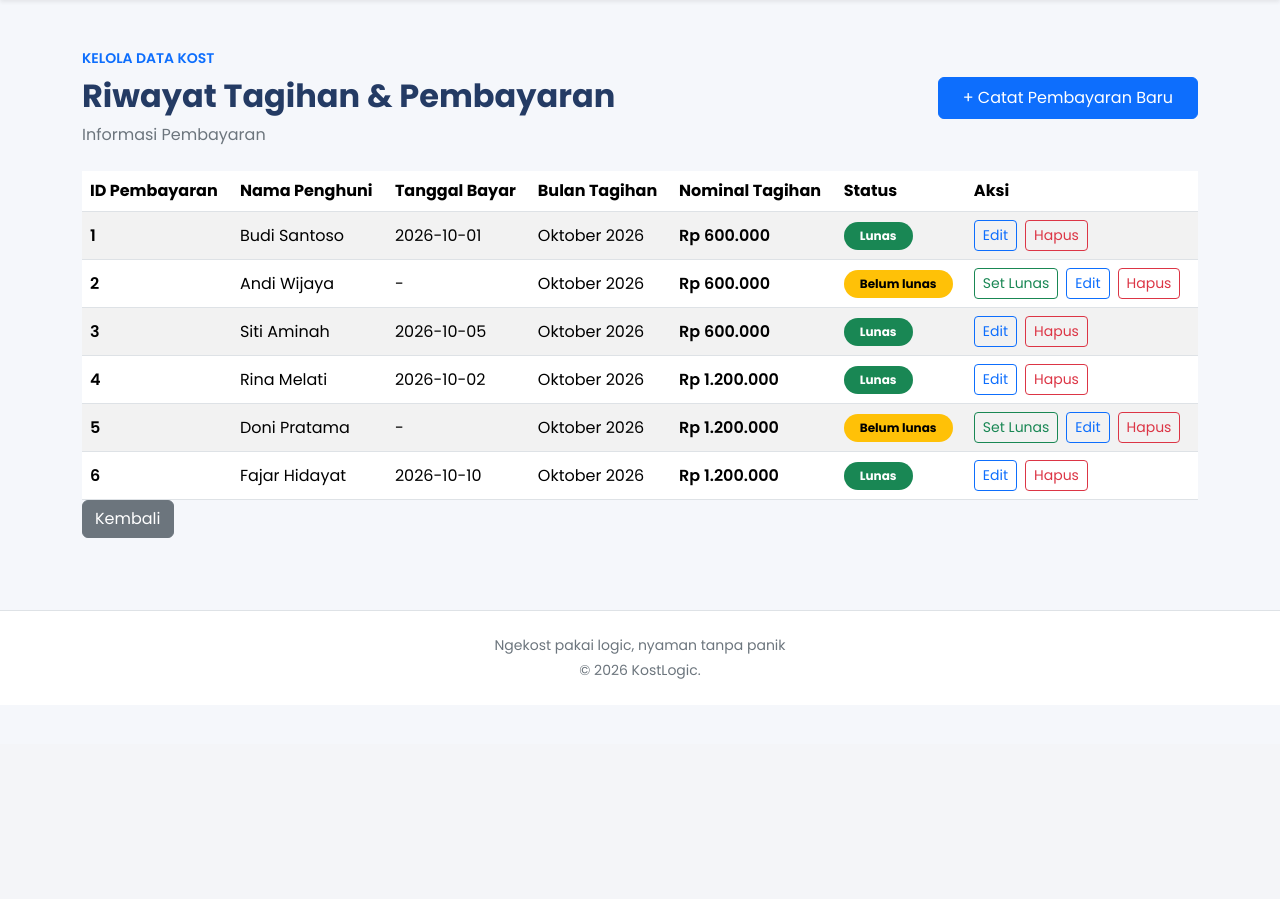
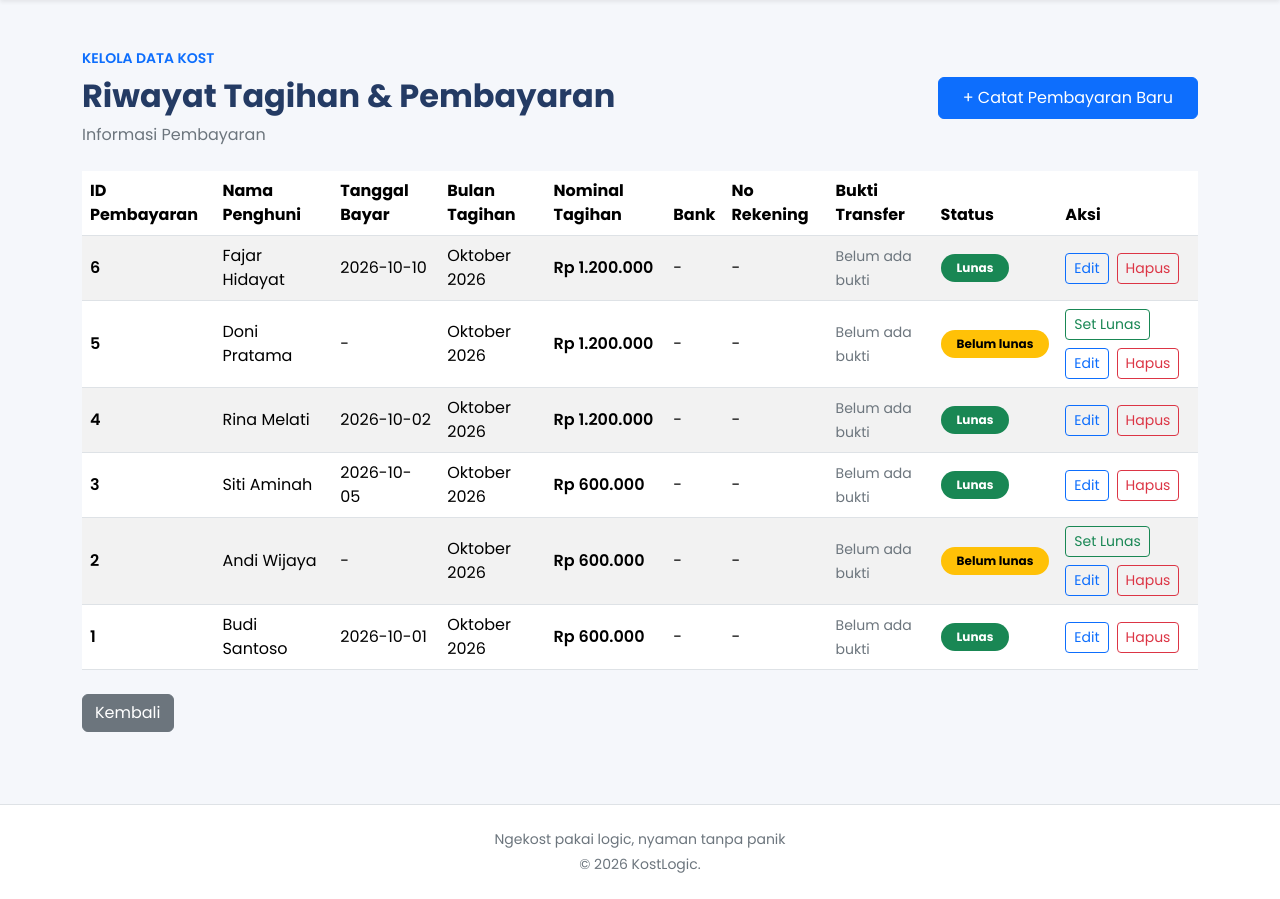
Before and after one commit to selaaa07/sistem-kost, a PHP site: page /pembayaran_tampil.php in a window 1280 px wide. Shown: the part 56-955 px from the top of the page. Before the commit the page ends 735 px from the top, so only its background shows below. Run offline with PHP 8.4, Linux system fonts and the light colour scheme; a user stored in the database is signed in; data comes from the database, SQL or seed files in the repository.

Commit message:
Menambahkan keamanan session admin di pembayaran

```diff
--- a/pembayaran_tampil.php
+++ b/pembayaran_tampil.php
@@ -1,8 +1,14 @@
 <?php
+session_start();
+if (!isset($_SESSION['role']) || $_SESSION['role'] != 'admin') {
+    header("Location: login.php");
+    exit;
+}
+
 include 'koneksi.php';
 
 if (isset($_GET['aksi']) && $_GET['aksi'] == 'lunas' && isset($_GET['id'])) {
-    $id_bayar = $_GET['id'];
+    $id_bayar = mysqli_real_escape_string($koneksi, $_GET['id']);
     $update_query = "UPDATE pembayaran SET status_pembayaran = 'lunas' WHERE id_pembayaran = '$id_bayar'";
     mysqli_query($koneksi, $update_query);
     header("Location: pembayaran_tampil.php");
@@ -14,24 +20,15 @@ include 'header.php';
 
 <div class="d-flex flex-wrap justify-content-between align-items-center gap-3 mb-4">
     <div>
-        <p class="text-primary fw-semibold small mb-2">
-            KELOLA DATA KOST
-        </p>
-
-        <h2 class="fw-bold mb-2" style="color: #243b64;">
-            Riwayat Tagihan & Pembayaran
-        </h2>
-
-        <p class="text-secondary mb-0">
-            Informasi Pembayaran
-        </p>
+        <p class="text-primary fw-semibold small mb-2">KELOLA DATA KOST</p>
+        <h2 class="fw-bold mb-2" style="color: #243b64;">Riwayat Tagihan & Pembayaran</h2>
+        <p class="text-secondary mb-0">Informasi Pembayaran</p>
     </div>
 
     <a href="pembayaran_tambah.php" class="btn btn-primary px-4 py-2">
         + Catat Pembayaran Baru
     </a>
 </div>
-
 
 <div class="table-responsive">
     <table class="table table-hover table-striped align-middle mb-0">
@@ -42,17 +39,20 @@ include 'header.php';
                 <th>Tanggal Bayar</th>
                 <th>Bulan Tagihan</th>
                 <th>Nominal Tagihan</th>
+                <!-- Tambahan Kolom Baru -->
+                <th>Bank</th>
+                <th>No Rekening</th>
+                <th>Bukti Transfer</th>
                 <th>Status</th>
                 <th>Aksi</th>
             </tr>
         </thead>
-
         <tbody>
         <?php
         $query = "SELECT pembayaran.*, penghuni.nama_penghuni
                     FROM pembayaran
                     LEFT JOIN penghuni ON pembayaran.id_penghuni = penghuni.id_penghuni
-                        ORDER BY pembayaran.id_pembayaran ASC";
+                    ORDER BY pembayaran.id_pembayaran DESC";
         $result = mysqli_query($koneksi, $query);
 
         if ($result && mysqli_num_rows($result) > 0) {
@@ -68,9 +68,7 @@ include 'header.php';
                     <?php if ($row['nama_penghuni'] !== null) { ?>
                         <?= htmlspecialchars($row['nama_penghuni']) ?>
                     <?php } else { ?>
-                            <span class="text-danger small">
-                                Penghuni Sudah Dihapus
-                            </span>
+                        <span class="text-danger small">Penghuni Sudah Dihapus</span>
                     <?php } ?>
                 </td>
 
@@ -87,10 +85,24 @@ include 'header.php';
                 </td>
 
                 <td>
+                    <?= htmlspecialchars($row['nama_bank'] ?? '-') ?>
+                </td>
+
+                <td>
+                    <?= htmlspecialchars($row['no_rekening'] ?? '-') ?>
+                </td>
+
+                <td>
+                    <?php if (!empty($row['bukti_bayar'])) { ?>
+                        <a href="uploads/<?= htmlspecialchars($row['bukti_bayar']) ?>" target="_blank" class="btn btn-sm btn-info text-white">Lihat Bukti</a>
+                    <?php } else { ?>
+                        <span class="text-secondary small">Belum ada bukti</span>
+                    <?php } ?>
+                </td>
+
+                <td>
                     <?php if (strtolower($row['status_pembayaran']) === 'lunas') { ?>
-                            <span class="badge rounded-pill text-bg-success px-3 py-2">
-                                Lunas
-                            </span>
+                        <span class="badge rounded-pill text-bg-success px-3 py-2">Lunas</span>
                     <?php } else { ?>
                         <span class="badge rounded-pill text-bg-warning px-3 py-2">
                             <?= htmlspecialchars(ucfirst($row['status_pembayaran'])) ?>
@@ -101,29 +113,10 @@ include 'header.php';
                 <td>
                     <div class="d-flex flex-wrap gap-2">
                         <?php if (strtolower($row['status_pembayaran']) != 'lunas') { ?>
-                                <a
-                                    href="pembayaran_tampil.php?aksi=lunas&id=<?= urlencode($row['id_pembayaran']) ?>"
-                                    class="btn btn-sm btn-outline-success"
-                                    onclick="return confirm('Ubah status menjadi Lunas?')"
-                                >
-                                    Set Lunas
-                                </a>
+                            <a href="pembayaran_tampil.php?aksi=lunas&id=<?= urlencode($row['id_pembayaran']) ?>" class="btn btn-sm btn-outline-success" onclick="return confirm('Ubah status menjadi Lunas?')">Set Lunas</a>
                         <?php } ?>
-
-                            <a
-                                href="pembayaran_edit.php?id=<?= urlencode($row['id_pembayaran']) ?>"
-                                class="btn btn-sm btn-outline-primary"
-                            >
-                                Edit
-                            </a>
-
-                            <a
-                                href="pembayaran_hapus.php?id=<?= urlencode($row['id_pembayaran']) ?>"
-                                class="btn btn-sm btn-outline-danger"
-                                onclick="return confirm('Yakin ingin menghapus data ini?')"
-                            >
-                                Hapus
-                            </a>
+                            <a href="pembayaran_edit.php?id=<?= urlencode($row['id_pembayaran']) ?>" class="btn btn-sm btn-outline-primary">Edit</a>
+                            <a href="pembayaran_hapus.php?id=<?= urlencode($row['id_pembayaran']) ?>" class="btn btn-sm btn-outline-danger" onclick="return confirm('Yakin ingin menghapus data ini?')">Hapus</a>
                     </div>
                 </td>
             </tr>
@@ -132,32 +125,24 @@ include 'header.php';
         } elseif ($result) {
         ?>
             <tr>
-                    <td colspan="7" class="text-center py-5">
+                <td colspan="10" class="text-center py-5">
                     <h5 class="fw-semibold">Belum ada riwayat transaksi</h5>
-                        <p class="text-secondary mb-3">
-                            Data pembayaran yang tercatat akan muncul di sini.
-                        </p>
-                        <a href="pembayaran_tambah.php" class="btn btn-primary">
-                            + Catat Pembayaran
-                        </a>
+                    <p class="text-secondary mb-3">Data pembayaran yang tercatat akan muncul di sini.</p>
+                    <a href="pembayaran_tambah.php" class="btn btn-primary">+ Catat Pembayaran</a>
                 </td>
             </tr>
         <?php
         } else {
         ?>
             <tr>
-                    <td colspan="7" class="text-center text-danger py-4">
-                        Data pembayaran gagal dimuat.
-                    </td>
+                <td colspan="10" class="text-center text-danger py-4">Data pembayaran gagal dimuat.</td>
             </tr>
         <?php } ?>
         </tbody>
     </table>
 </div>
-</div>
 
-<a href="index.php" class="btn btn-secondary">
-    Kembali
-</a>
+<br>
+<a href="index.php" class="btn btn-secondary">Kembali</a>
 
 <?php include 'footer.php'; ?>
```
Lines whose indentation alone changed are shown as unchanged.
